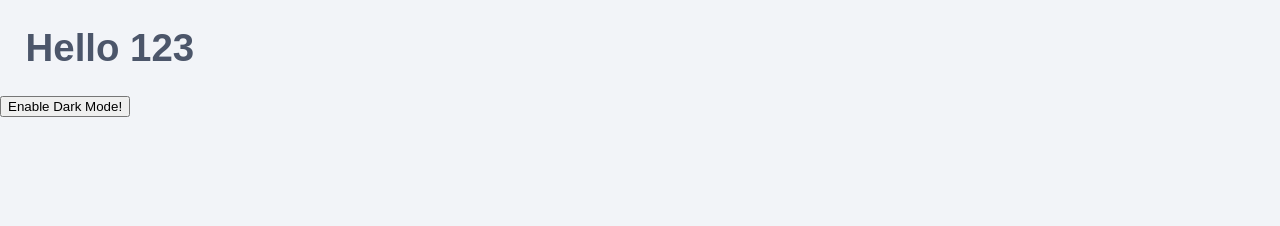
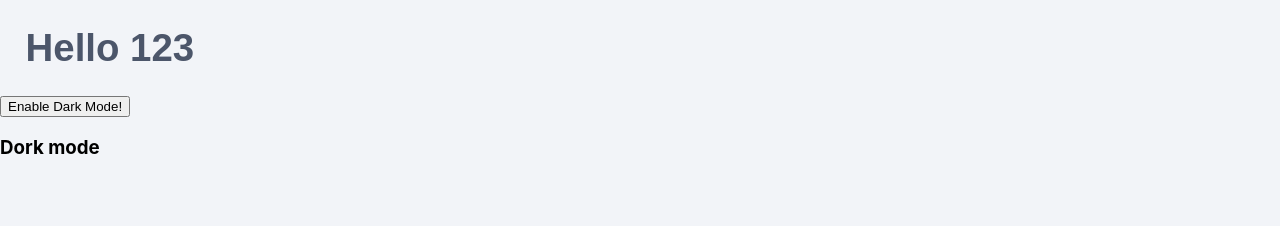
Before and after one commit to DylanMeivis/Portfolio, a React (Create React App) app: page / in a window 1280 px wide. Shown: the top 226 px of the page. Built offline with nearby package versions, Linux system fonts and the light colour scheme.

Commit message:
Update App.js

```diff
--- a/src/App.js
+++ b/src/App.js
@@ -10,6 +10,7 @@ function App() {
         <div className="IntroductionImage">
             <h1>Hello 123</h1>
             <button onClick={handleThemeChange}>Enable Dark Mode!</button>
+            <h3>Dork mode</h3>
         </div>
         <div className="InformationHeader">
             <h3>Dylan Meivis</h3>
```
